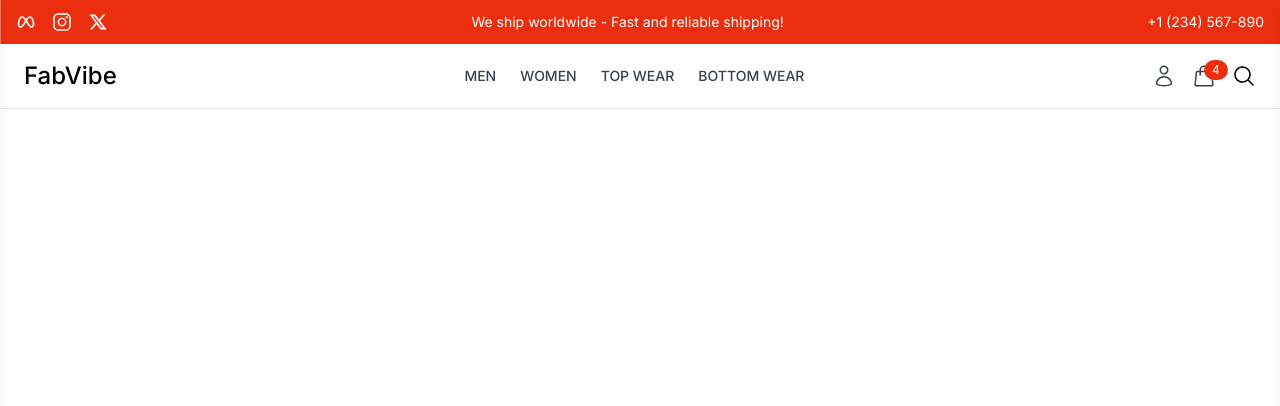
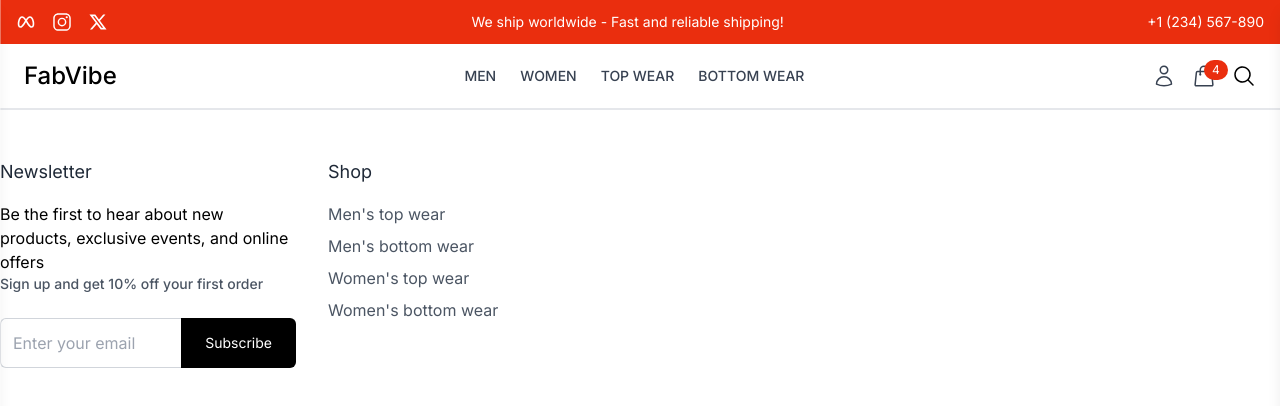
Before and after one commit to dipto230/e-coomerce-fullstack, a React (Vite) app: page / in a window 1280 px wide. Shown: the top 406 px of the page. Built offline with nearby package versions, Linux system fonts and the light colour scheme.

Commit message:
footer two section done

```diff
--- /dev/null
+++ b/src/components/Common/Footer.jsx
@@ -0,0 +1,49 @@
+import React from 'react'
+import { Link } from 'react-router-dom'
+
+
+const Footer = () => {
+  return (
+      <footer className='border-t py-12'>
+          <div className='container mx-auto grid grid-cols-1 md:grid-cols-4 gap-8 px-4 lg:px-0'>
+              <div>
+                  <h3 className='text-lg text-gray-800 mb-4'>Newsletter</h3>
+                  <p>Be the first to hear about new products, exclusive events, and online offers</p>
+                  <p className='font-medium text-sm text-gray-600 mb-6'>Sign up and get 10% off your first order</p>
+
+
+                  {/* Newsletter form */}
+                  <form className='flex'>
+                      <input type="email" placeholder='Enter your email' className='p-3 w-full border-t border-l border-b border-gray-300 rounded-l-md focus:outline-none
+                      focus:ring-2 focus:ring-gray-500 transition-all required:
+                      '/>
+                      <button type='submit' className='bg-black text-white px-6 py-3 text-sm rounded-r-md hover:bg-gray-800 transition-all'>Subscribe</button>
+                  </form>
+
+              </div>
+              {/*Shop Links*/}
+              <div>
+                  <h3 className='text-lg  text-gray-800 mb-4'>Shop</h3>
+                  <ul className='space-y-2 text-gray-600'>
+                      <li>
+                          <Link to="#" className='hover:text-gray-600 transition-colors'>Men's top wear</Link>
+                      </li>
+                              <li>
+                          <Link to="#" className='hover:text-gray-600 transition-colors'>Men's bottom wear</Link>
+                      </li>
+                              <li>
+                          <Link to="#" className='hover:text-gray-600 transition-colors'>Women's top wear</Link>
+                      </li>
+                              <li>
+                          <Link to="#" className='hover:text-gray-600 transition-colors'>Women's bottom wear</Link>
+                      </li>
+
+                  </ul>
+              </div>
+          </div>
+
+    </footer>
+  )
+}
+
+export default Footer
--- a/src/components/Layout/UserLayout.jsx
+++ b/src/components/Layout/UserLayout.jsx
@@ -1,10 +1,15 @@
 import React from 'react'
 import Header from '../Common/Header'
+import Footer from '../Common/Footer'
 
 const UserLayout = () => {
   return (
       <>
           <Header />
+
+
+
+          <Footer/>
       </>
   )
 }
```
